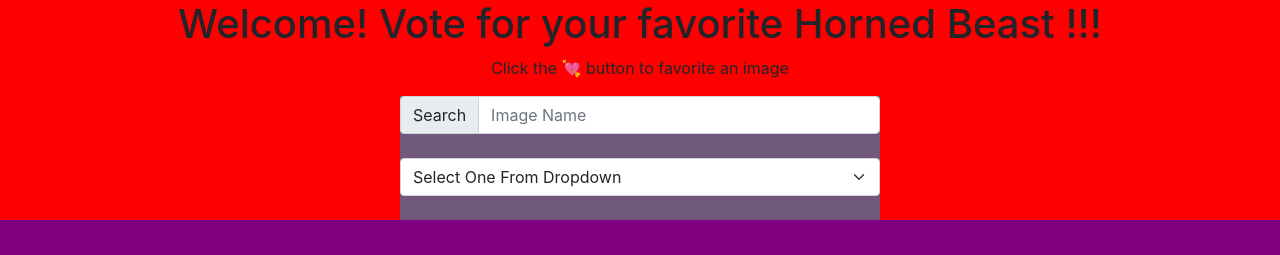
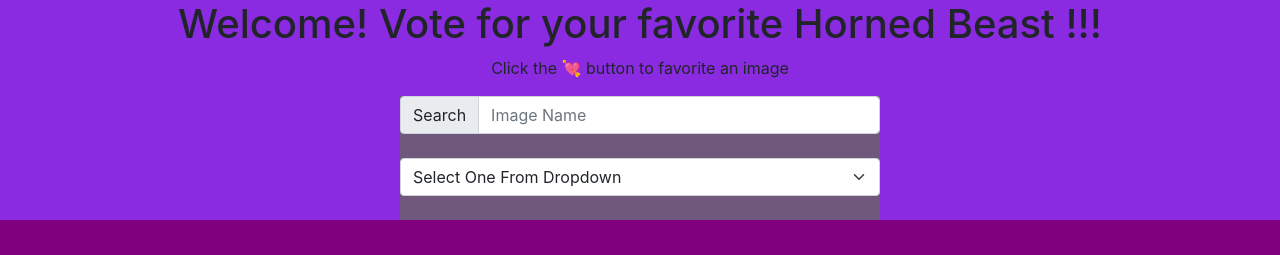
Before and after one commit to anthonymhill23/gallery-of-horns-2, a React (Create React App) app: page / in a window 1280 px wide. Shown: the top 255 px of the page. Built offline with nearby package versions, Linux system fonts and the light colour scheme.

Commit message:
basic color additions, could be better, may change still

```diff
--- a/src/style.css
+++ b/src/style.css
@@ -2,7 +2,7 @@ body {
   background-color: purple;
 }
 .heading {
-  background-color: red;
+  background-color: blueviolet;
 
 }
 .main {
```
